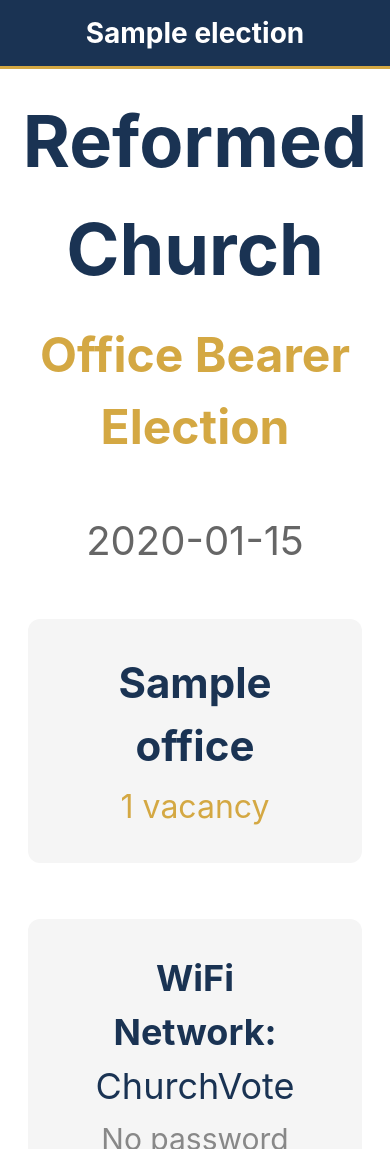
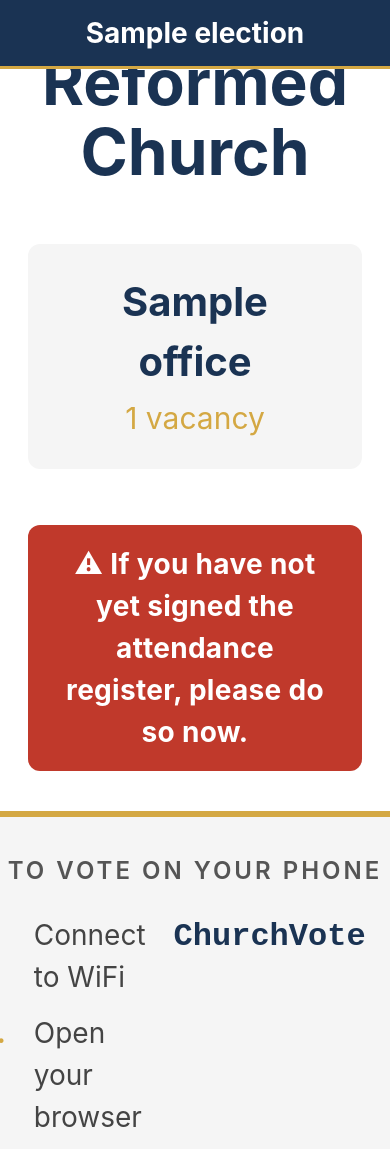
Before and after one commit to jdemooijau/frca_election_app, a Flask app: page /display in a window 390 px wide. Run offline with Flask 3, Linux system fonts and the light colour scheme; data comes from the database, SQL or seed files in the repository; tables that the repository leaves empty hold one stand-in row (values such as "Sample post").

Commit message:
Tighten election flow, captive portal, and minutes correctness
- Minutes/results PDFs now exclude candidates who weren't on a given
  round's ballot (active=0 and not elected that round and no votes),
  so dropped candidates no longer appear with 0 votes in further-ballot
  narrative or tables.
- Voter code entry is gated on display_phase >= 3 in addition to
  voting_open, so opening voting while still on Welcome/Rules doesn't
  expose the form. Waiting page shows QR/card/paper guidance and a
  "Vote one way only" warning.
- Closing voting no longer auto-switches the projector and phone
  displays to final.html; the projector reveals counts and final.html
  only renders once the chairman explicitly advances to phase 4. Phone
  display also hides candidate names while voting is still open.
- Captive portal: new before_request middleware redirects foreign Host
  headers (DNS-hijacked phones) to the canonical voting URL while
  leaving CPD probe paths, IP literals, and localhost alone. The RFC
  8908 portal API now advertises captive=true with user-portal-url so
  phone OS popups land directly on church.vote.
- Welcome/rules templates restyled (numbered WiFi steps, attendance
  warning, two-column slate, larger candidate fonts). Confirmation
  page condensed.
- Tests added for minutes filter, voter waiting page gating, phone
  display gating, captive-portal canonical-host behaviour, and the
  RFC 8908 portal API response.

```diff
--- a/voting-app/app.py
+++ b/voting-app/app.py
@@ -19,6 +19,7 @@ import hashlib
 import time
 from datetime import datetime
 from functools import wraps
+from urllib.parse import urlparse
 
 from flask import (
     Flask, render_template, request, redirect, url_for, flash,
@@ -1187,13 +1188,15 @@ def admin_election_manage(election_id):
             ).fetchall()
         ]
         names = list(persisted_names)
-        if (not election["voting_open"]) or display_phase == 4:
-            for item in results:
-                if item["office"]["id"] == off["id"]:
-                    for c in item["candidates"]:
-                        if c.get("elected") and c["name"] not in names:
-                            names.append(c["name"])
-                    break
+        # Always merge live-elected names so the per-office summary stays
+        # consistent with the row-level ELECTED badges. Phase 5 workflow
+        # advancement is gated separately below via voting closure.
+        for item in results:
+            if item["office"]["id"] == off["id"]:
+                for c in item["candidates"]:
+                    if c.get("elected") and c["name"] not in names:
+                        names.append(c["name"])
+                break
         names.sort(key=_surname_sort_key)
         original = (
             off["original_vacancies"]
@@ -1208,6 +1211,11 @@ def admin_election_manage(election_id):
             "names": names,
             "filled": len(names) >= original,
         })
+
+    # Phase 5 should not auto-activate while ballots are still being cast,
+    # even if live thresholds say every vacancy is filled.
+    if election["voting_open"] and display_phase != 4:
+        election_complete = False
 
     if election_complete or display_phase == 4:
         active_phase = 5
@@ -2143,8 +2151,14 @@ def api_members_search():
 @app.route("/v/<prefill_code>", methods=["GET"])
 def voter_enter_code(prefill_code=None):
     db = get_db()
+    # Gate on both voting_open and display_phase: the chairman drives the
+    # projector through phases 1 (Welcome), 2 (Rules), 3 (Voting). Even if
+    # voting_open is set, voters should only see the form when the projector
+    # is actually on the voting phase.
     election = db.execute(
-        "SELECT * FROM elections WHERE voting_open = 1 ORDER BY id DESC LIMIT 1"
+        "SELECT * FROM elections "
+        "WHERE voting_open = 1 AND display_phase >= 3 "
+        "ORDER BY id DESC LIMIT 1"
     ).fetchone()
 
     # QR scan with code: validate immediately and skip to ballot
@@ -2188,7 +2202,10 @@ def voter_enter_code(prefill_code=None):
         prefill_code = None
 
     resp = make_response(render_template(
-        "voter/enter_code.html", election=election, prefill_code=prefill_code
+        "voter/enter_code.html",
+        election=election,
+        prefill_code=prefill_code,
+        wifi_ssid=get_setting("wifi_ssid", ""),
     ))
     return no_cache(resp)
 
@@ -2688,9 +2705,10 @@ def display():
         if election["show_results"]:
             return render_template("display/projector.html", **ctx)
         return render_template("display/final.html", **ctx)
-    elif ctx.get("election_complete") and not election["voting_open"]:
-        return render_template("display/final.html", **ctx)
     else:
+        # Closing voting reveals vote counts on the projector view; the clean
+        # Final Summary (final.html) is only shown when the chairman explicitly
+        # advances to phase 4.
         return render_template("display/projector.html", **ctx)
 
 
@@ -2704,8 +2722,8 @@ def display_phone():
         if election["show_results"]:
             return render_template("display/phone.html", **ctx)
         return render_template("display/final.html", **ctx)
-    if ctx.get("election_complete") and not election["voting_open"]:
-        return render_template("display/final.html", **ctx)
+    # Closing voting keeps the phone display on the live view (now revealing
+    # counts); final.html only renders once the chairman advances to phase 4.
     return render_template("display/phone.html", **ctx)
 
 
@@ -3196,6 +3214,23 @@ def admin_results_pdf(election_id):
                         (cand["id"], election_id)
                     ).fetchone()[0]
 
+                # Skip candidates who were already elected before this round
+                # or who weren't on this round's ballot. See the matching
+                # block in admin_minutes_docx for the heuristic's rationale.
+                already_elected_before = (
+                    cand["elected_round"] is not None
+                    and cand["elected_round"] < round_num
+                )
+                if already_elected_before:
+                    continue
+                on_ballot = (
+                    cand["active"] == 1
+                    or cand["elected_round"] == round_num
+                    or (digital + paper + postal) > 0
+                )
+                if not on_ballot:
+                    continue
+
                 cand_list.append({
                     "name": cand["name"],
                     "digital": digital,
@@ -3324,6 +3359,21 @@ def admin_minutes_docx(election_id):
                     and cand["elected_round"] < round_num
                 )
                 if already_elected_before:
+                    continue
+
+                # Per-round ballot membership isn't persisted in the schema,
+                # so reconstruct it heuristically: a candidate was on this
+                # round's ballot if they're still active, were elected this
+                # round, or received any vote this round. Risk: a candidate
+                # who genuinely got 0 votes drops from historical minutes,
+                # which is vanishingly unlikely in a real congregational
+                # ballot.
+                on_ballot = (
+                    cand["active"] == 1
+                    or cand["elected_round"] == round_num
+                    or (digital + paper + postal) > 0
+                )
+                if not on_ballot:
                     continue
 
                 cand_list.append({
@@ -3469,13 +3519,69 @@ def admin_council_proposal():
 # Captive portal detection (CPD) routes
 # ---------------------------------------------------------------------------
 
+# Paths whose response must not be host-redirected. Phone OSes probe these to
+# decide whether the network is captive, and the portal API itself is hit
+# directly on the literal IP advertised in DHCP option 114, so they must
+# answer with their own response regardless of the Host header.
+_CPD_PROBE_PATHS = frozenset({
+    "/api/captive-portal",
+    "/.well-known/captive-portal",
+    "/hotspot-detect.html",
+    "/library/test/success.html",
+    "/generate_204",
+    "/gen_204",
+    "/connecttest.txt",
+    "/ncsi.txt",
+    "/success.txt",
+    "/canonical.html",
+    "/redirect",
+    "/mobile/status.php",
+    "/favicon.ico",
+})
+
+
+@app.before_request
+def force_canonical_host():
+    """Bounce phones that hit the server via DNS hijack to the canonical URL.
+
+    A phone joined to ChurchVote that opens, say, bbc.com will resolve that
+    hostname to the laptop and arrive here with Host=bbc.com. We 302 it to
+    voting_base_url so the URL bar reads church.vote. Admin access via the
+    raw IP, plus localhost/127.0.0.1 for local testing, is left alone.
+    """
+    path = request.path
+    if path in _CPD_PROBE_PATHS or path.startswith("/static/"):
+        return None
+
+    canonical_url = get_setting("voting_base_url", "http://church.vote")
+    canonical_host = (urlparse(canonical_url).hostname or "").lower()
+    if not canonical_host:
+        return None
+
+    request_host = request.host.split(":", 1)[0].lower()
+    if request_host == canonical_host:
+        return None
+    if request_host in ("localhost", "127.0.0.1"):
+        return None
+    parts = request_host.split(".")
+    if len(parts) == 4 and all(p.isdigit() and 0 <= int(p) <= 255 for p in parts):
+        return None
+
+    target = canonical_url.rstrip("/") + path
+    qs = request.query_string.decode("utf-8")
+    if qs:
+        target += "?" + qs
+    return redirect(target, code=302)
+
 
 @app.route("/api/captive-portal")
 @app.route("/.well-known/captive-portal")
 def captive_portal_api():
-    """RFC 8908 Captive Portal API — tells phones the network is open."""
+    """RFC 8908 Captive Portal API. Advertises the voting page so the OS
+    popup (triggered by DHCP option 114) opens church.vote directly."""
     from flask import Response, json as flask_json
-    data = flask_json.dumps({"captive": False})
+    portal_url = get_setting("voting_base_url", "http://church.vote")
+    data = flask_json.dumps({"captive": True, "user-portal-url": portal_url})
     return Response(data, status=200, content_type="application/captive+json")
 
 
@@ -3531,8 +3637,10 @@ def favicon():
 
 @app.route("/<path:path>")
 def catch_all(path):
-    """Redirect unknown paths to the voting entry page."""
-    return redirect("/", code=302)
+    """Redirect unknown paths to the canonical voting URL so the URL bar
+    shows church.vote rather than whatever foreign host the phone tried."""
+    canonical_url = get_setting("voting_base_url", "http://church.vote")
+    return redirect(canonical_url.rstrip("/") + "/", code=302)
 
 
 # ---------------------------------------------------------------------------
--- a/voting-app/templates/display/final.html
+++ b/voting-app/templates/display/final.html
@@ -189,8 +189,9 @@
             try {
                 var data = JSON.parse(xhr.responseText);
                 if (!data.active) return;
-                // Reload if finalization state changed or the chairman moved to a different phase
-                if (!data.election_complete || data.display_phase !== 3 || data.voting_open) {
+                // final.html only renders on phase 4 with show_results=0.
+                // Reload if the chairman left phase 4 or toggled vote details on.
+                if (data.display_phase !== 4 || data.show_results) {
                     location.reload();
                 }
             } catch (e) {}
--- a/voting-app/templates/display/welcome.html
+++ b/voting-app/templates/display/welcome.html
@@ -16,48 +16,39 @@
 
 <div class="display-main" style="justify-content: center; align-items: center; text-align: center;">
     {% if election.current_round > 1 %}
-    <h1 style="font-size: 96px; color: var(--navy); margin-bottom: 12px;">Round {{ election.current_round }}</h1>
-    <h2 style="font-size: 40px; color: var(--gold); margin-bottom: 40px;">Further vote required</h2>
+    <h1 style="font-size: 88px; color: var(--navy); margin-bottom: 8px; line-height: 1.05;">Round {{ election.current_round }}</h1>
+    <h2 style="font-size: 38px; color: var(--gold); margin-bottom: 48px; font-weight: 600;">Further vote required</h2>
 
     {% if offices %}
-    <div style="display: flex; justify-content: center; gap: 56px; flex-wrap: wrap; margin-bottom: 56px;">
+    <div style="display: flex; justify-content: center; gap: 48px; flex-wrap: wrap; margin-bottom: 48px;">
         {% for office in offices %}
         {% set remaining = office.vacancies or office.max_selections %}
         {% if remaining > 0 %}
-        <div style="padding: 32px 60px; background: var(--grey-light); border-radius: 12px; min-width: 260px;">
-            <div style="font-size: 42px; font-weight: 700; color: var(--navy);">{{ office.name }}</div>
-            <div style="font-size: 32px; color: var(--gold); margin-top: 6px;">
+        <div style="padding: 28px 56px; background: var(--grey-light); border-radius: 12px; min-width: 240px;">
+            <div style="font-size: 40px; font-weight: 700; color: var(--navy);">{{ office.name }}</div>
+            <div style="font-size: 30px; color: var(--gold); margin-top: 4px;">
                 {{ remaining }}
                 {% if remaining == 1 %}vacancy{% else %}vacancies{% endif %} remaining
             </div>
         </div>
         {% else %}
-        <div style="padding: 32px 60px; background: #E8F8EE; border-radius: 12px; min-width: 260px; opacity: 0.85;">
-            <div style="font-size: 42px; font-weight: 700; color: var(--green);">{{ office.name }}</div>
-            <div style="font-size: 28px; color: var(--green); margin-top: 6px;">
-                All vacancies filled
-            </div>
+        <div style="padding: 28px 56px; background: #E8F8EE; border-radius: 12px; min-width: 240px; opacity: 0.85;">
+            <div style="font-size: 40px; font-weight: 700; color: var(--green);">{{ office.name }}</div>
+            <div style="font-size: 26px; color: var(--green); margin-top: 4px;">All vacancies filled</div>
         </div>
         {% endif %}
         {% endfor %}
     </div>
     {% endif %}
     {% else %}
-    <h1 style="font-size: 72px; color: var(--navy); margin-bottom: 16px;">{{ congregation_name }}</h1>
-    <h2 style="font-size: 48px; color: var(--gold); margin-bottom: 48px;">Office Bearer Election</h2>
-
-    {% if election.election_date %}
-    <p style="font-size: 40px; color: #666; margin-bottom: 48px;">
-        {{ election.election_date }}
-    </p>
-    {% endif %}
+    <h1 style="font-size: 64px; color: var(--navy); margin: 0 0 56px 0; line-height: 1.1; font-weight: 700;">{{ congregation_name }}</h1>
 
     {% if offices %}
-    <div style="display: flex; justify-content: center; gap: 56px; flex-wrap: wrap; margin-bottom: 56px;">
+    <div style="display: flex; justify-content: center; gap: 48px; flex-wrap: wrap; margin-bottom: 56px;">
         {% for office in offices %}
-        <div style="padding: 32px 60px; background: var(--grey-light); border-radius: 12px; min-width: 260px;">
-            <div style="font-size: 42px; font-weight: 700; color: var(--navy);">{{ office.name }}</div>
-            <div style="font-size: 32px; color: var(--gold); margin-top: 6px;">
+        <div style="padding: 28px 56px; background: var(--grey-light); border-radius: 12px; min-width: 240px;">
+            <div style="font-size: 40px; font-weight: 700; color: var(--navy);">{{ office.name }}</div>
+            <div style="font-size: 30px; color: var(--gold); margin-top: 4px;">
                 {{ office.vacancies or office.max_selections }}
                 {% if (office.vacancies or office.max_selections) == 1 %}vacancy{% else %}vacancies{% endif %}
             </div>
@@ -67,15 +58,64 @@
     {% endif %}
     {% endif %}
 
-    {% if wifi_ssid %}
-    <div style="padding: 32px 56px; background: var(--grey-light); border-radius: 12px; display: inline-block;">
-        <p style="font-size: 36px; color: var(--navy); margin-bottom: 4px;"><strong>WiFi Network:</strong> {{ wifi_ssid }}</p>
-        {% if wifi_password %}
-        <p style="font-size: 36px; color: var(--navy);"><strong>Password:</strong> {{ wifi_password }}</p>
-        {% else %}
-        <p style="font-size: 30px; color: #888;">No password required</p>
-        {% endif %}
+    {% if election.current_round > 1 %}
+    <div style="margin-bottom: 40px; padding: 28px 56px; background: var(--grey-light);
+                border-top: 6px solid var(--gold); border-radius: 16px;
+                display: inline-block; text-align: center; max-width: 900px;">
+        <div style="font-size: 24px; color: #555; text-transform: uppercase;
+                    letter-spacing: 3px; margin-bottom: 14px; font-weight: 600;">
+            Round {{ election.current_round }} voting
+        </div>
+        <div style="font-size: 32px; color: var(--navy); line-height: 1.35;">
+            A <strong>new code slip with QR code</strong> will be issued to each brother for this round.
+        </div>
+        <div style="font-size: 26px; color: #555; margin-top: 12px;">
+            Scan the QR code on your new slip to vote.
+        </div>
     </div>
+    {% else %}
+    <div style="margin-bottom: 40px; padding: 18px 36px; background: #C0392B; color: #fff;
+                border-radius: 12px; font-weight: 700; font-size: 28px;
+                display: inline-block; letter-spacing: 0.3px;">
+        &#9888; If you have not yet signed the attendance register, please do so now.
+    </div>
+
+    {% if wifi_ssid or vote_url %}
+    {% set vote_host = vote_url | replace('http://', '') | replace('https://', '') | replace('/', '') %}
+    <div style="padding: 36px 64px; background: var(--grey-light); border-radius: 16px;
+                display: inline-block; text-align: left; border-top: 6px solid var(--gold);">
+        <div style="font-size: 24px; color: #555; text-transform: uppercase;
+                    letter-spacing: 3px; margin-bottom: 24px; text-align: center; font-weight: 600;">
+            To vote on your phone
+        </div>
+        <div style="display: grid; grid-template-columns: auto auto 1fr; column-gap: 28px; row-gap: 14px;
+                    align-items: baseline;">
+            {% if wifi_ssid %}
+            <span style="font-size: 28px; font-weight: 700; color: var(--gold);">1.</span>
+            <span style="font-size: 28px; color: #444;">Connect to WiFi</span>
+            <span style="font-size: 32px; font-weight: 700; color: var(--navy); font-family: 'Courier New', monospace;">
+                {{ wifi_ssid }}{% if wifi_password %} <span style="font-size: 22px; color: #888; font-weight: 400; font-family: inherit;">&nbsp;password: {{ wifi_password }}</span>{% endif %}
+            </span>
+
+            <span style="font-size: 28px; font-weight: 700; color: var(--gold);">2.</span>
+            <span style="font-size: 28px; color: #444;">Open your browser</span>
+            <span></span>
+
+            <span style="font-size: 28px; font-weight: 700; color: var(--gold);">3.</span>
+            <span style="font-size: 28px; color: #444;">Go to</span>
+            <span style="font-size: 36px; font-weight: 700; color: var(--navy); font-family: 'Courier New', monospace;">{{ vote_host }}</span>
+            {% else %}
+            <span style="font-size: 28px; font-weight: 700; color: var(--gold);">1.</span>
+            <span style="font-size: 28px; color: #444;">Open your browser</span>
+            <span></span>
+
+            <span style="font-size: 28px; font-weight: 700; color: var(--gold);">2.</span>
+            <span style="font-size: 28px; color: #444;">Go to</span>
+            <span style="font-size: 36px; font-weight: 700; color: var(--navy); font-family: 'Courier New', monospace;">{{ vote_host }}</span>
+            {% endif %}
+        </div>
+    </div>
+    {% endif %}
     {% endif %}
 </div>
 {% endblock %}
```
Also changed, not shown: voting-app/templates/display/phone.html (+12 -6 lines), voting-app/templates/display/projector.html (+1 -7 lines), voting-app/templates/display/rules.html (+21 -12 lines), voting-app/templates/voter/confirmation.html (+8 -21 lines), voting-app/templates/voter/enter_code.html (+29 -5 lines), voting-app/tests/test_app.py (+49 -0 lines), voting-app/tests/test_captive_portal.py (+228 -3 lines).
